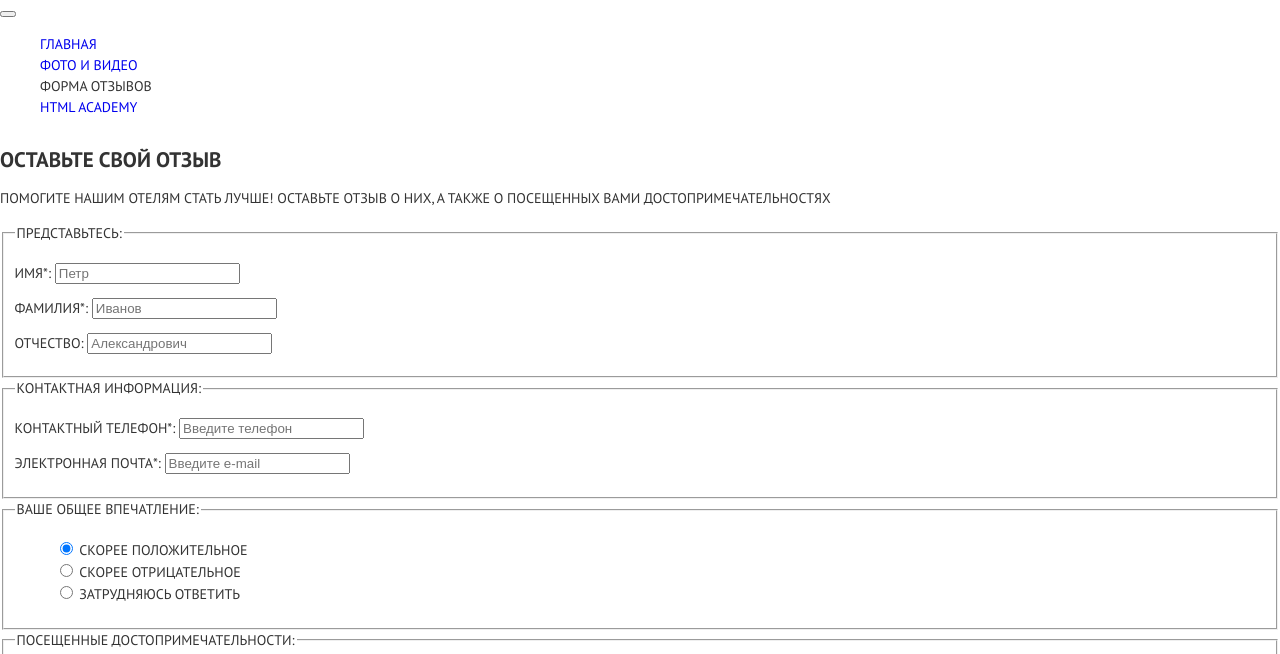
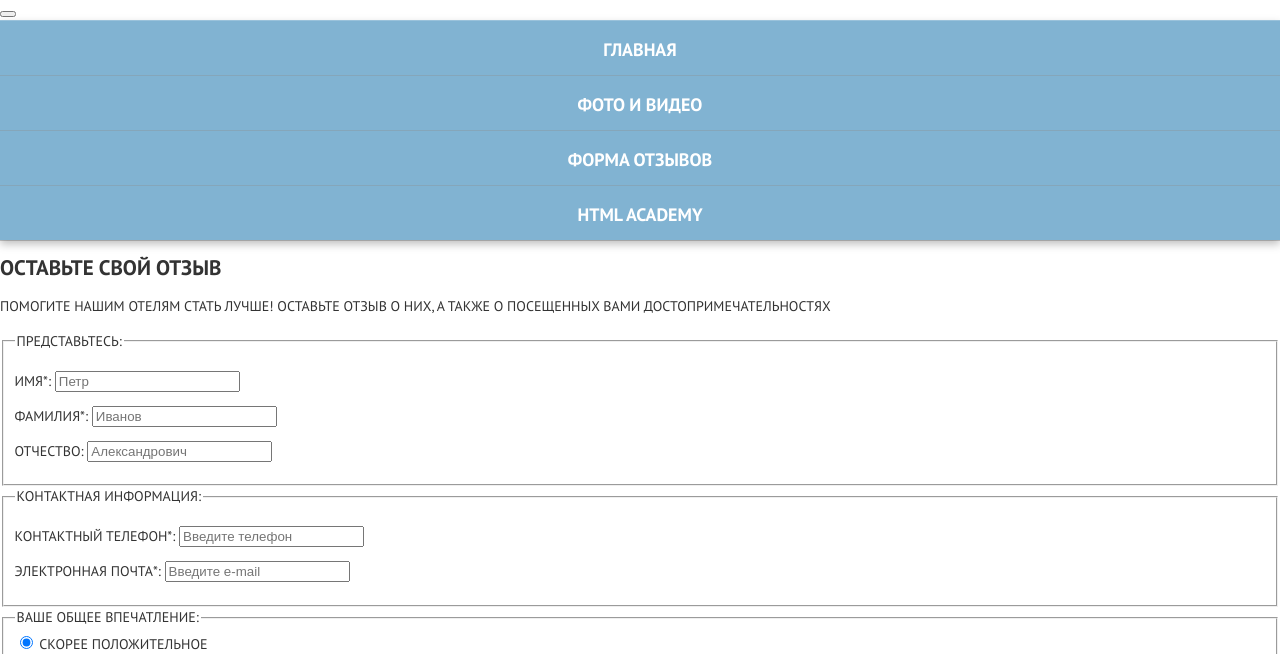
Before and after one commit to ElSemki/Html-Academy-Sedona-Adaptiv, a website: page source/form.html in a window 1280 px wide. Shown: the part 91-745 px from the top of the page. Drawn offline with nearby package versions, Linux system fonts and the light colour scheme; files that its build step writes are made by us from their sources.

Commit message:
Сделал стилизацию heeder

```diff
--- a/source/form.html
+++ b/source/form.html
@@ -22,16 +22,24 @@
         </button>
         <ul class="main-nav__list site-list">
           <li class="site-list__item">
-            <a class="site-list__link" href="index.html">Главная</a>
+            <a class="site-list__link" href="index.html">
+              <span class="active-opacity-text">Главная</span>
+            </a>
           </li>
           <li class="site-list__item">
-            <a class="site-list__link" href="photo.html">Фото и видео</a>
+            <a class="site-list__link" href="photo.html">
+              <span class="active-opacity-text">Фото и видео</span>
+            </a>
           </li>
           <li class="site-list__item site-list__item--current">
-            <a class="site-list__link">Форма отзывов</a>
+            <a class="site-list__link">
+              <span class="active-opacity-text">Форма отзывов</span>
+            </a>
           </li>
           <li class="site-list__item">
-            <a class="site-list__link" href="#">Html academy</a>
+            <a class="site-list__link" href="#">
+              <span class="active-opacity-text">Html academy</span>
+            </a>
           </li>
         </ul>
       </nav>
--- /dev/null
+++ b/source/less/blocks/site-list.less
@@ -0,0 +1,34 @@
+.site-list {
+  background-color: #81B3D2;
+  filter: drop-shadow(0px 4px 4px rgba(0, 0, 0, 0.25));
+}
+
+.site-list__item {
+  box-shadow: 0px 1px 0px rgba(1, 1, 1, 0.2), inset 0px 1px 0px rgba(255, 255, 255, 0.2);
+}
+
+.site-list__link {
+  display: block;
+  padding-top: 10px;
+  padding-bottom: 5px;
+  font-family: inherit;
+  font-style: normal;
+  font-weight: 700;
+  font-size: 18px;
+  line-height: 40px;
+  text-align: center;
+  color: #ffffff;
+
+  &:hover,
+  &:focus {
+    background-color: #669EC0;
+  }
+
+  &:active {
+    background-color: #5496BD;
+  }
+
+  &:active .active-opacity-text {
+    opacity: 0.3;
+  }
+}
--- a/source/less/global/global.less
+++ b/source/less/global/global.less
@@ -5,6 +5,8 @@ img {
 
 ul {
   list-style: none;
+  padding: 0;
+  margin: 0;
 }
 
 a {
--- a/source/less/style.less
+++ b/source/less/style.less
@@ -8,3 +8,4 @@
 // Blocks
 
 @import "blocks/page.less";
+@import "blocks/site-list.less";
```
Also changed, not shown: source/index.html (+12 -4 lines), source/photo.html (+12 -4 lines).
